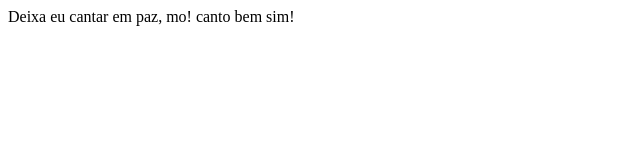
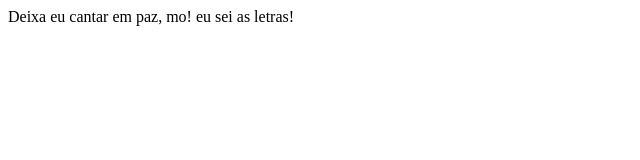
Before and after one commit to RenanPicoli/site, a plain HTML site: page index.html in a window 1280 px wide. Shown: the full height of the page, 0-640 px from the left. Drawn offline with Linux system fonts and the light colour scheme.

Commit message:
Alteracao no conteudo html

```diff
--- a/index.html
+++ b/index.html
@@ -6,6 +6,6 @@
 </head>
 <body>
 	Deixa eu cantar em paz, mo!
-	canto bem sim!
+	eu sei as letras!
 </body>
 </html>
```
